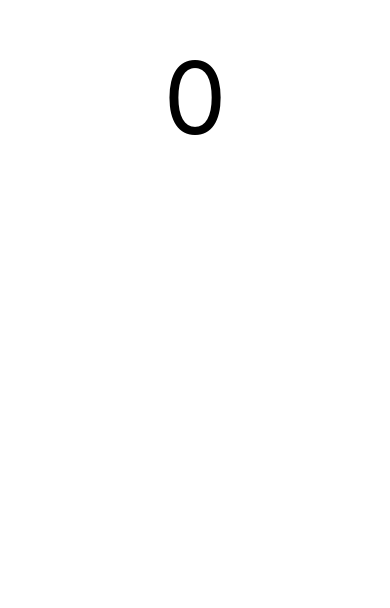
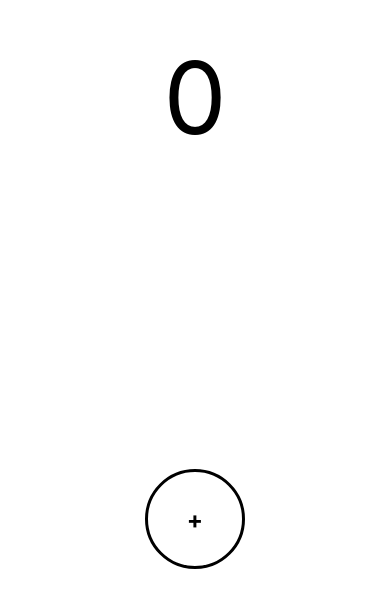
Before and after one commit to ushyDev/NextApps, a React Native app: screen / in a window 390 px wide. Shown: the part 198-806 px from the top of the page. Built offline with nearby package versions, Linux system fonts and the light colour scheme.

Commit message:
increment system

```diff
--- a/src/screens/MainView/index.tsx
+++ b/src/screens/MainView/index.tsx
@@ -1,18 +1,30 @@
 import {FC} from 'react';
 import {Text, View} from 'react-native';
 import styles from './styles';
-import {useSelector} from 'react-redux';
-import {RootState} from '../../store';
+import {useDispatch, useSelector} from 'react-redux';
+import {RootState, increment} from '../../store';
+import {Button} from '../../components/Button';
 
 export const MainScreen: FC = () => {
   const counter = useSelector((state: RootState) => state.value);
+  const dispatch = useDispatch();
+
+  const handleIncrement = () => {
+    dispatch(increment());
+  };
 
   return (
     <View style={styles.container}>
       <View style={styles.counterContainer}>
         <Text style={styles.counterText}>{counter}</Text>
       </View>
-      <View style={styles.buttonsContainer}></View>
+      <View style={styles.buttonsContainer}>
+        <Button
+          disabled={counter === 100}
+          onPress={handleIncrement}
+          title="+"
+        />
+      </View>
     </View>
   );
 };
--- a/src/screens/MainView/styles.ts
+++ b/src/screens/MainView/styles.ts
@@ -10,10 +10,14 @@ const styles = StyleSheet.create({
     height: '70%',
   },
   buttonsContainer:{
-    flex: 1
+    flex: 1,
+    flexDirection: 'row',
+    alignItems: 'center',
+    justifyContent: 'space-evenly'
   },
   counterText:{
     fontSize: 100
+
   }
 });
 
--- a/src/store/index.ts
+++ b/src/store/index.ts
@@ -5,10 +5,16 @@ const counterSlice = createSlice({
   initialState: {
     value: 0
   },
-  reducers: {}
+  reducers: {
+    increment: (state) => {
+      if (state.value < 100) {
+        state.value += 1;
+      }
+    },
+  }
 });
 
-export const {} = counterSlice.actions;
+export const {increment} = counterSlice.actions;
 
 export const store = configureStore({
     reducer: counterSlice.reducer
```
